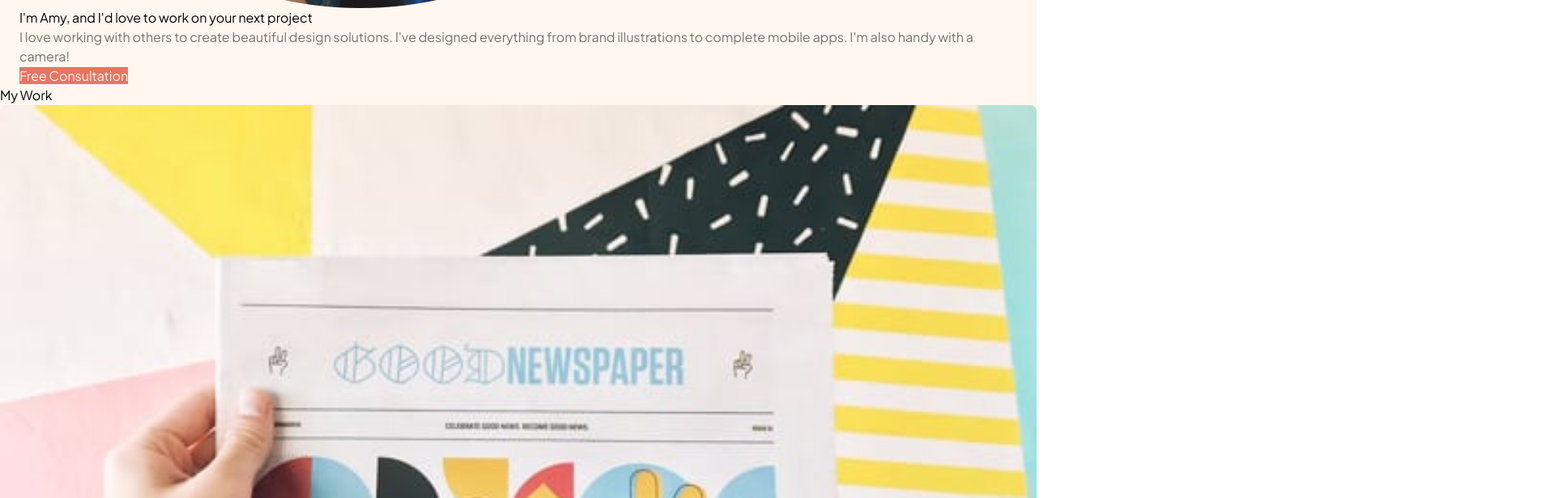
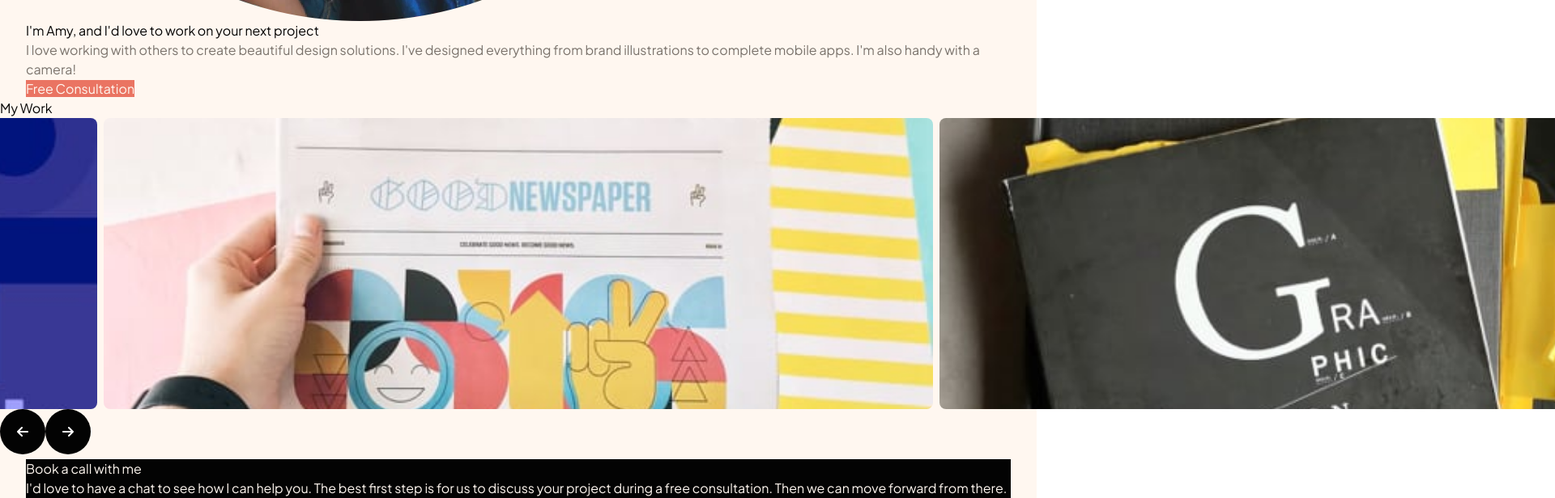
Before and after one commit to RanggaBS/single-page-design-portfolio, a React (Vite) app: page / in a window 1280 px wide. Shown: the part 1720-2336 px from the top of the page at 81% size, 1920 px wide, since content can reach past the window. Built offline with nearby package versions, Linux system fonts and the light colour scheme.

Commit message:
Add files via upload

```diff
--- a/src/styles/App.css
+++ b/src/styles/App.css
@@ -17,7 +17,7 @@
 	--color-cyan: hsl(172, 45%, 58%);
 	--color-dark-purple: hsl(312, 45%, 23%);
 
-	--margin-tablet: 1.5rem;
+	--margin-tablet: 2rem;
 	--margin: 1rem;
 
 	scroll-behavior: smooth;
@@ -32,6 +32,11 @@
 
 .navbar {
 	@apply py-[var(--margin)];
+}
+@media screen and (min-width: 768px) {
+	.app {
+		--margin: var(--margin-tablet);
+	}
 }
 
 .navbar,
@@ -128,14 +133,18 @@
  * Carousel. Using SwiperJS
  */
 .swiper {
-	/* @apply w-full; */
+	overflow: initial;
+	@apply w-4/5;
+}
+.swiper-wrapper {
+	@apply h-[360px];
 }
 .swiper-slide {
-	@apply w-[334px];
+	@apply overflow-hidden rounded-lg max-h-[360px];
 }
 .swiper-slide img {
 	/* @apply w-4/5 mx-auto; */
-	@apply w-full transition rounded-lg hover:scale-110;
+	@apply w-full max-h-[360px] object-cover transition hover:scale-110;
 }
 /* .swiper-slide img {
 	display: block;
@@ -143,6 +152,21 @@
 	height: 100%;
 	object-fit: cover;
 } */
+
+.arrow-button {
+	background: var(--color-black) url("../assets/images/arrow-left-solid.svg")
+		no-repeat center;
+	@apply w-14 h-14 rounded-full transition;
+}
+.arrow-button:hover {
+	background-color: var(--color-purple);
+}
+.arrow-button.arrow-button--left {
+	@apply rotate-0;
+}
+.arrow-button.arrow-button--right {
+	@apply rotate-180;
+}
 
 /**
  * Contact section
```
